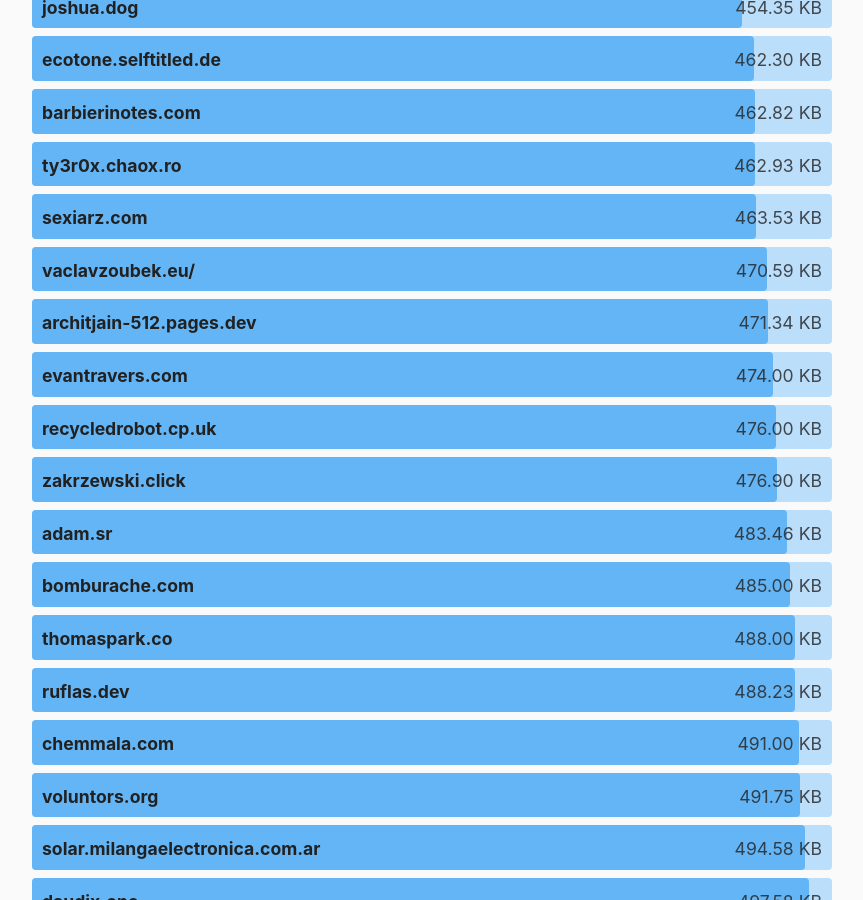
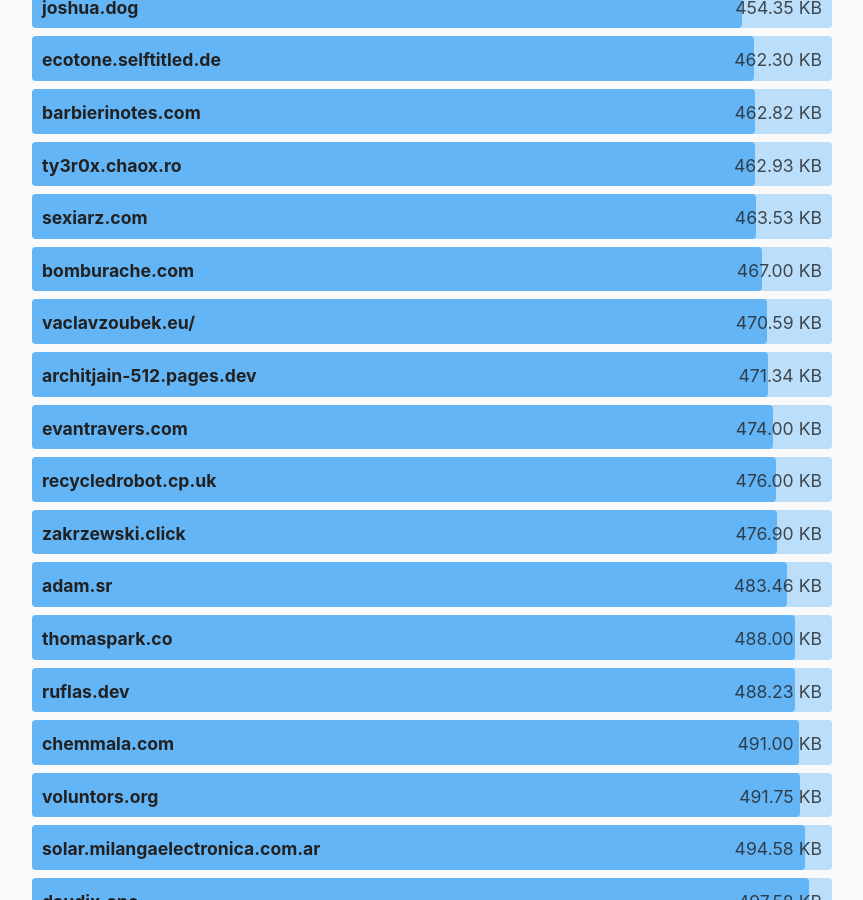
Before and after one commit to kevquirk/512kb.club, a Jekyll site: the page built from index.md, in a window 1280 px wide and 900 px high, scrolled down 45147 px. Shown: the whole window, without its empty margins (208-1071 px from the left). Built offline with Jekyll 4.4.1, drawn with Linux system fonts in a browser that asks for light colours.

Commit message:
Update sites.yml

```diff
--- a/_data/sites.yml
+++ b/_data/sites.yml
@@ -1,7 +1,7 @@
 - domain: bomburache.com
   url: http://bomburache.com
-  size: 485
-  last_checked: 2025-07-21
+  size: 467
+  last_checked: 2025-07-26
 
 - domain: 0xedward.io
   url: https://0xedward.io/
```
